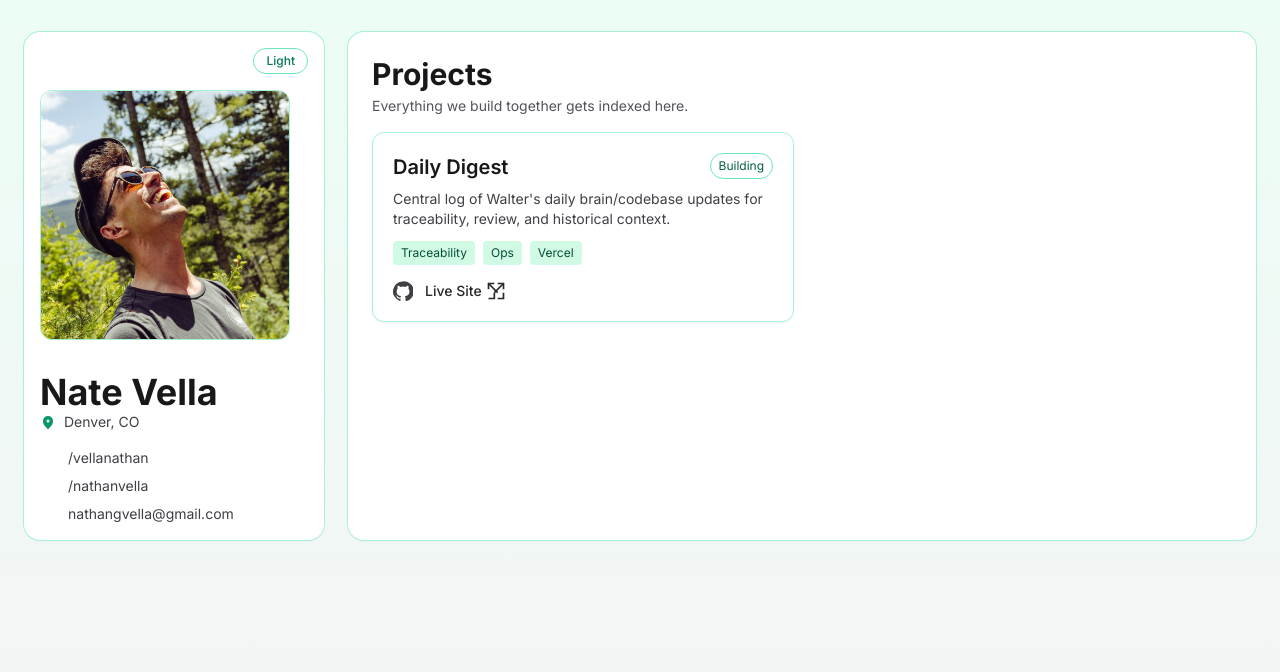
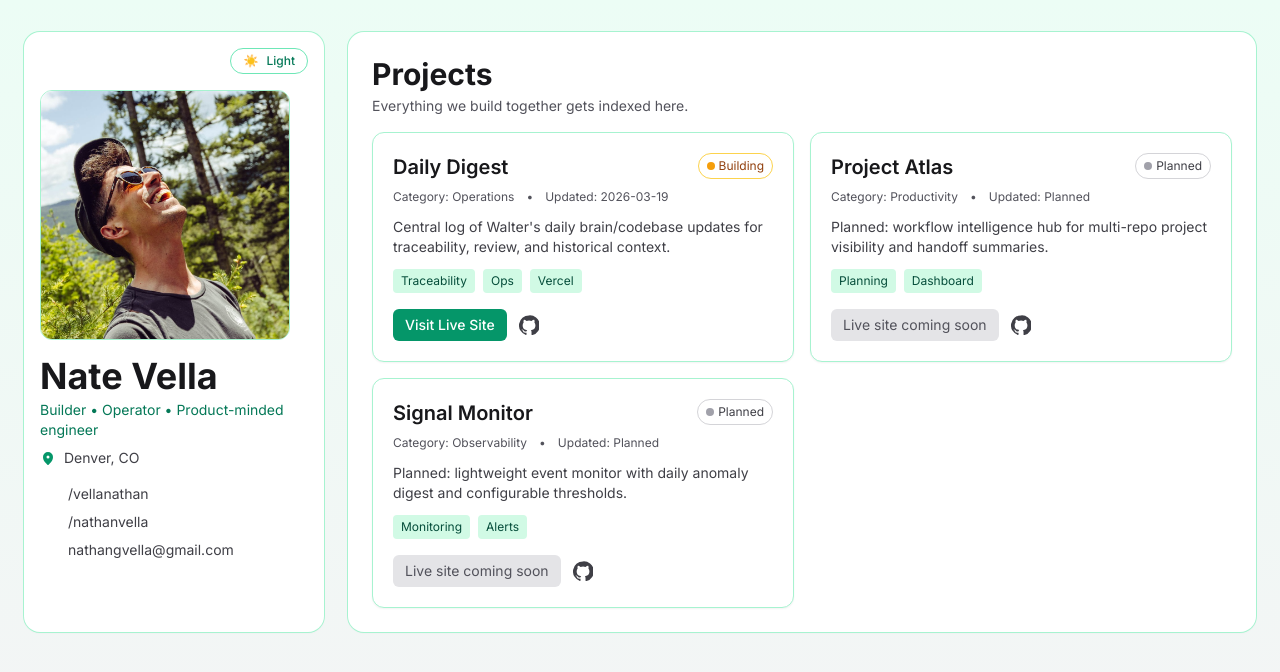
Before and after one commit to Nate-Vella-Org/nathanvella.com, a Next.js app: page / in a window 1280 px wide. Shown: the top 672 px of the page. Built offline with nearby package versions, Linux system fonts and the light colour scheme.

Commit message:
Design audit polish: tokens, accessibility, and card UX
Adds brand color tokens, stronger contrast/accessibility states, improved theme toggle, richer project metadata, status dots, primary/secondary card actions, and planned-card placeholders.

```diff
--- a/app/components/Header.tsx
+++ b/app/components/Header.tsx
@@ -15,21 +15,18 @@ export function Header() {
           alt="Nate Vella"
           width={250}
           height={250}
-          className="rounded-xl border border-emerald-200 dark:border-emerald-900"
+          className="rounded-xl border border-brand-200 dark:border-brand-900"
         />
       </div>
-      <h1 className="text-4xl font-bold p-4 pb-0 text-zinc-900 dark:text-zinc-100">Nate Vella</h1>
-      <div className="flex items-center p-4 pt-0 text-zinc-700 dark:text-zinc-300">
-        <MapPinIcon className="h-4 w-4 text-emerald-600 dark:text-emerald-400" />
+      <h1 className="px-4 pb-0 text-4xl font-bold text-zinc-900 dark:text-zinc-100">Nate Vella</h1>
+      <p className="px-4 pt-1 text-sm text-brand-700 dark:text-brand-300">Builder • Operator • Product-minded engineer</p>
+      <div className="flex items-center p-4 pt-2 text-zinc-700 dark:text-zinc-300">
+        <MapPinIcon className="h-4 w-4 text-brand-600 dark:text-brand-400" />
         <p className="text-sm pl-2">Denver, CO</p>
       </div>
 
-      <div className="pl-4 pb-4 space-y-2">
-        <SocialItem
-          href="https://www.linkedin.com/in/vellanathan/"
-          icon="/linkedin-icon.svg"
-          text="/vellanathan"
-        />
+      <div className="pl-4 pb-5 space-y-2">
+        <SocialItem href="https://www.linkedin.com/in/vellanathan/" icon="/linkedin-icon.svg" text="/vellanathan" />
         <SocialItem href="https://github.com/nathanvella" icon="/github-icon.svg" text="/nathanvella" />
         <SocialItem href="mailto:nathangvella@gmail.com" icon="/email-icon.png" text="nathangvella@gmail.com" />
       </div>
--- a/app/components/ProjectCard.tsx
+++ b/app/components/ProjectCard.tsx
@@ -1,5 +1,5 @@
 import Link from "next/link";
-import type { Project } from "../data/projects";
+import type { Project, ProjectStatus } from "../data/projects";
 
 type ProjectCardProps = {
   project: Project;
@@ -13,61 +13,83 @@ function GithubIcon() {
   );
 }
 
-function ExternalIcon() {
-  return (
-    <svg viewBox="0 0 24 24" className="h-5 w-5" fill="none" stroke="currentColor" strokeWidth="2" aria-hidden="true">
-      <path d="M14 3h7v7" />
-      <path d="M10 14 21 3" />
-      <path d="M21 14v7h-7" />
-      <path d="M3 10V3h7" />
-      <path d="M3 21h7v-7" />
-      <path d="M3 3 14 14" />
-    </svg>
-  );
+function statusStyles(status: ProjectStatus) {
+  if (status === "Live") {
+    return {
+      dot: "bg-brand-500",
+      chip: "border-brand-300 text-brand-800 dark:border-brand-700 dark:text-brand-300",
+    };
+  }
+  if (status === "Building") {
+    return {
+      dot: "bg-amber-500",
+      chip: "border-amber-300 text-amber-800 dark:border-amber-700 dark:text-amber-300",
+    };
+  }
+  return {
+    dot: "bg-zinc-400",
+    chip: "border-zinc-300 text-zinc-700 dark:border-zinc-700 dark:text-zinc-300",
+  };
 }
 
 export function ProjectCard({ project }: ProjectCardProps) {
+  const styles = statusStyles(project.status);
+
   return (
-    <article className="rounded-xl border border-emerald-200 bg-white p-5 shadow-sm dark:border-emerald-900 dark:bg-zinc-900">
+    <article className="rounded-xl border border-brand-200 bg-white p-5 shadow-sm dark:border-brand-900 dark:bg-zinc-900">
       <div className="flex items-start justify-between gap-3">
         <h2 className="text-xl font-semibold text-zinc-900 dark:text-zinc-100">{project.name}</h2>
-        <span className="rounded-full border border-emerald-300 px-2 py-1 text-xs text-emerald-800 dark:border-emerald-700 dark:text-emerald-300">
+        <span className={`inline-flex items-center gap-1 rounded-full border px-2 py-1 text-xs ${styles.chip}`}>
+          <span className={`h-2 w-2 rounded-full ${styles.dot}`} aria-hidden="true" />
           {project.status}
         </span>
       </div>
 
-      <p className="mt-2 text-sm text-zinc-700 dark:text-zinc-300">{project.description}</p>
+      <div className="mt-2 flex flex-wrap items-center gap-x-3 gap-y-1 text-xs text-zinc-600 dark:text-zinc-400">
+        <span>Category: {project.category}</span>
+        <span>•</span>
+        <span>Updated: {project.lastUpdated}</span>
+      </div>
+
+      <p className="mt-3 text-sm text-zinc-700 dark:text-zinc-300">{project.description}</p>
 
       <div className="mt-3 flex flex-wrap gap-2">
         {project.tags.map((tag) => (
-          <span key={tag} className="rounded bg-emerald-100 px-2 py-1 text-xs text-emerald-900 dark:bg-emerald-950 dark:text-emerald-300">
+          <span
+            key={tag}
+            className="rounded bg-brand-100 px-2 py-1 text-xs text-brand-900 dark:bg-brand-950 dark:text-brand-300"
+          >
             {tag}
           </span>
         ))}
       </div>
 
       <div className="mt-4 flex items-center gap-3">
+        {project.liveUrl ? (
+          <Link
+            href={project.liveUrl}
+            target="_blank"
+            rel="noreferrer noopener"
+            className="rounded-md bg-brand-600 px-3 py-1.5 text-sm font-medium text-white hover:bg-brand-700"
+          >
+            Visit Live Site
+          </Link>
+        ) : (
+          <span className="rounded-md bg-zinc-200 px-3 py-1.5 text-sm text-zinc-600 dark:bg-zinc-800 dark:text-zinc-300">
+            Live site coming soon
+          </span>
+        )}
+
         <Link
           href={project.githubUrl}
           target="_blank"
           rel="noreferrer noopener"
-          className="inline-flex items-center text-zinc-700 hover:text-emerald-700 dark:text-zinc-300 dark:hover:text-emerald-300"
+          className="inline-flex items-center text-zinc-700 hover:text-brand-700 dark:text-zinc-300 dark:hover:text-brand-300"
           aria-label={`${project.name} GitHub repository`}
           title="GitHub repo"
         >
           <GithubIcon />
         </Link>
-
-        {project.liveUrl && (
-          <Link
-            href={project.liveUrl}
-            target="_blank"
-            rel="noreferrer noopener"
-            className="inline-flex items-center gap-1 text-sm font-medium text-zinc-800 hover:text-emerald-700 dark:text-zinc-100 dark:hover:text-emerald-300"
-          >
-            Live Site <ExternalIcon />
-          </Link>
-        )}
       </div>
     </article>
   );
--- a/app/components/SocialItem.tsx
+++ b/app/components/SocialItem.tsx
@@ -9,7 +9,7 @@ type SocialItemProps = {
 export function SocialItem({ href, icon, text }: SocialItemProps) {
   return (
     <a
-      className="flex items-center gap-2 text-sm text-zinc-700 hover:text-emerald-700 dark:text-zinc-300 dark:hover:text-emerald-300"
+      className="flex items-center gap-2 text-sm text-zinc-700 hover:text-brand-700 dark:text-zinc-300 dark:hover:text-brand-300"
       href={href}
       target="_blank"
       rel="noopener noreferrer"
--- a/app/components/ThemeToggle.tsx
+++ b/app/components/ThemeToggle.tsx
@@ -23,10 +23,12 @@ export function ThemeToggle() {
   return (
     <button
       onClick={toggle}
-      className="rounded-full border border-emerald-300 bg-white px-3 py-1 text-xs font-medium text-emerald-700 hover:bg-emerald-50 dark:border-emerald-700 dark:bg-zinc-900 dark:text-emerald-300 dark:hover:bg-zinc-800"
+      className="inline-flex items-center gap-2 rounded-full border border-brand-300 bg-white px-3 py-1 text-xs font-medium text-brand-700 hover:bg-brand-50 dark:border-brand-800 dark:bg-zinc-900 dark:text-brand-300 dark:hover:bg-zinc-800"
       aria-label="Toggle theme"
+      title="Toggle theme"
     >
-      {dark ? "Dark" : "Light"}
+      <span aria-hidden="true">{dark ? "🌙" : "☀️"}</span>
+      <span>{dark ? "Dark" : "Light"}</span>
     </button>
   );
 }
--- a/app/data/projects.ts
+++ b/app/data/projects.ts
@@ -1,8 +1,12 @@
+export type ProjectStatus = "Live" | "Building" | "Planned";
+
 export type Project = {
   slug: string;
   name: string;
   description: string;
-  status: "Live" | "Building" | "Planned";
+  status: ProjectStatus;
+  category: string;
+  lastUpdated: string;
   tags: string[];
   githubUrl: string;
   liveUrl?: string;
@@ -15,8 +19,30 @@ export const projects: Project[] = [
     description:
       "Central log of Walter's daily brain/codebase updates for traceability, review, and historical context.",
     status: "Building",
+    category: "Operations",
+    lastUpdated: "2026-03-19",
     tags: ["Traceability", "Ops", "Vercel"],
     githubUrl: "https://github.com/Nate-Vella-Org/daily-digest",
     liveUrl: "https://daily-digest.natevella.com",
   },
+  {
+    slug: "project-template-1",
+    name: "Project Atlas",
+    description: "Planned: workflow intelligence hub for multi-repo project visibility and handoff summaries.",
+    status: "Planned",
+    category: "Productivity",
+    lastUpdated: "Planned",
+    tags: ["Planning", "Dashboard"],
+    githubUrl: "https://github.com/Nate-Vella-Org",
+  },
+  {
+    slug: "project-template-2",
+    name: "Signal Monitor",
+    description: "Planned: lightweight event monitor with daily anomaly digest and configurable thresholds.",
+    status: "Planned",
+    category: "Observability",
+    lastUpdated: "Planned",
+    tags: ["Monitoring", "Alerts"],
+    githubUrl: "https://github.com/Nate-Vella-Org",
+  },
 ];
--- a/app/globals.css
+++ b/app/globals.css
@@ -14,6 +14,11 @@ body {
   @apply bg-zinc-100 text-zinc-900 dark:bg-zinc-950 dark:text-zinc-100;
 }
 
+a,
+button {
+  @apply focus-visible:outline-none focus-visible:ring-2 focus-visible:ring-brand-500 focus-visible:ring-offset-2 focus-visible:ring-offset-white dark:focus-visible:ring-offset-zinc-950;
+}
+
 @layer utilities {
   .text-balance {
     text-wrap: balance;
--- a/app/page.tsx
+++ b/app/page.tsx
@@ -4,18 +4,28 @@ import { Main } from "./components/Main";
 
 export default function Home() {
   return (
-    <div className="min-h-screen bg-gradient-to-b from-emerald-50 to-zinc-100 dark:from-zinc-950 dark:to-zinc-900">
+    <div className="min-h-screen bg-gradient-to-b from-brand-50 to-zinc-100 dark:from-zinc-950 dark:to-zinc-900">
+      <a
+        href="#main-content"
+        className="sr-only absolute left-2 top-2 rounded bg-white px-3 py-1 text-sm text-zinc-900 focus:not-sr-only"
+      >
+        Skip to main content
+      </a>
+
       <div className="mx-auto max-w-7xl px-4 py-8 md:px-6">
         <div className="grid grid-cols-1 gap-6 md:grid-cols-[300px_1fr]">
-          <aside className="rounded-2xl bg-white shadow-sm ring-1 ring-emerald-200 dark:bg-zinc-900 dark:ring-emerald-900">
+          <aside className="rounded-2xl bg-white shadow-sm ring-1 ring-brand-200 dark:bg-zinc-900 dark:ring-brand-900">
             <Suspense>
               <Header />
             </Suspense>
           </aside>
 
-          <main className="rounded-2xl bg-white p-4 shadow-sm ring-1 ring-emerald-200 md:p-6 dark:bg-zinc-900 dark:ring-emerald-900">
+          <main
+            id="main-content"
+            className="rounded-2xl bg-white p-4 shadow-sm ring-1 ring-brand-200 md:p-6 dark:bg-zinc-900 dark:ring-brand-900"
+          >
             <div className="mb-4">
-              <h1 className="text-3xl font-bold text-zinc-900 dark:text-zinc-100">Projects</h1>
+              <h1 className="text-2xl font-bold text-zinc-900 md:text-3xl dark:text-zinc-100">Projects</h1>
               <p className="mt-1 text-sm text-zinc-600 dark:text-zinc-300">
                 Everything we build together gets indexed here.
               </p>
--- a/tailwind.config.ts
+++ b/tailwind.config.ts
@@ -9,13 +9,28 @@ const config: Config = {
   ],
   theme: {
     extend: {
+      colors: {
+        brand: {
+          50: "#ecfdf5",
+          100: "#d1fae5",
+          200: "#a7f3d0",
+          300: "#6ee7b7",
+          400: "#34d399",
+          500: "#10b981",
+          600: "#059669",
+          700: "#047857",
+          800: "#065f46",
+          900: "#064e3b",
+          950: "#022c22",
+        },
+      },
       backgroundImage: {
         "gradient-radial": "radial-gradient(var(--tw-gradient-stops))",
-        "gradient-conic":
-          "conic-gradient(from 180deg at 50% 50%, var(--tw-gradient-stops))",
+        "gradient-conic": "conic-gradient(from 180deg at 50% 50%, var(--tw-gradient-stops))",
       },
     },
   },
   plugins: [],
 };
+
 export default config;
```
